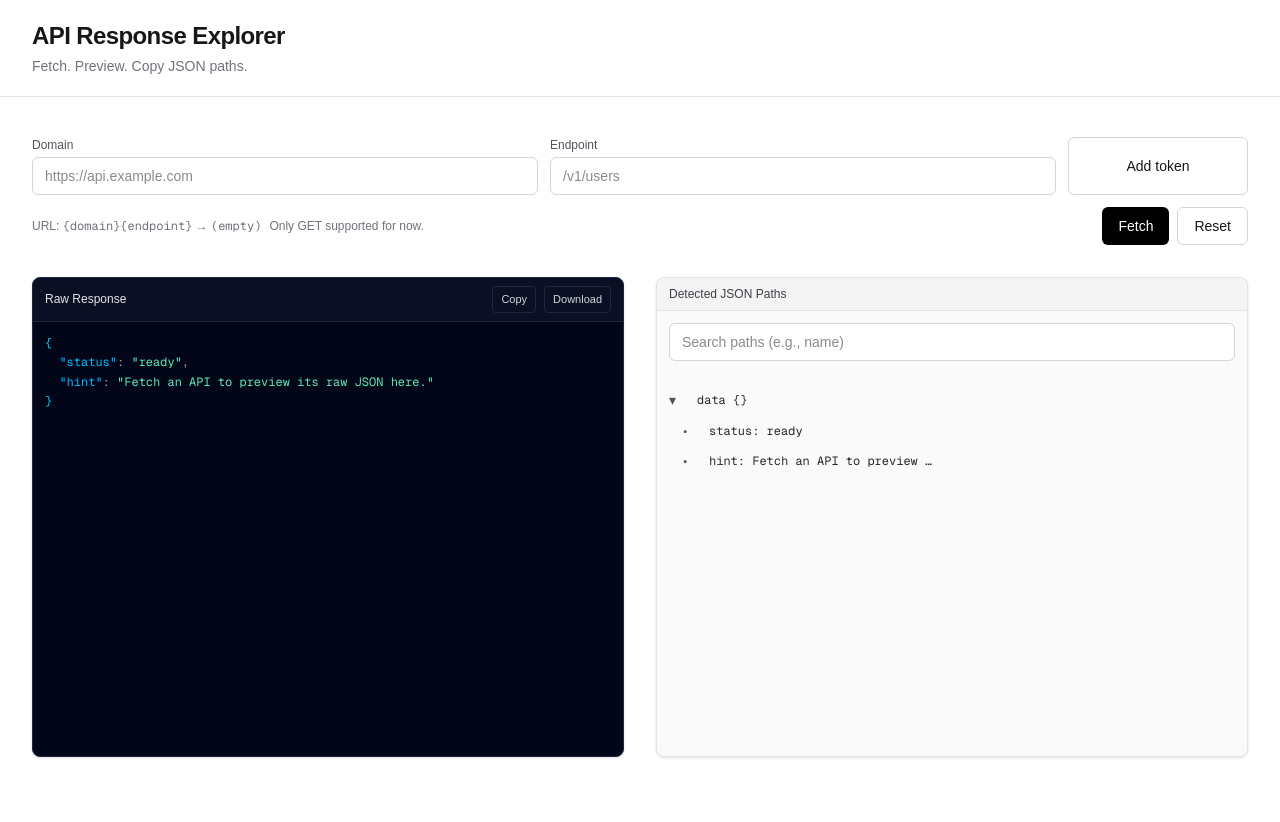
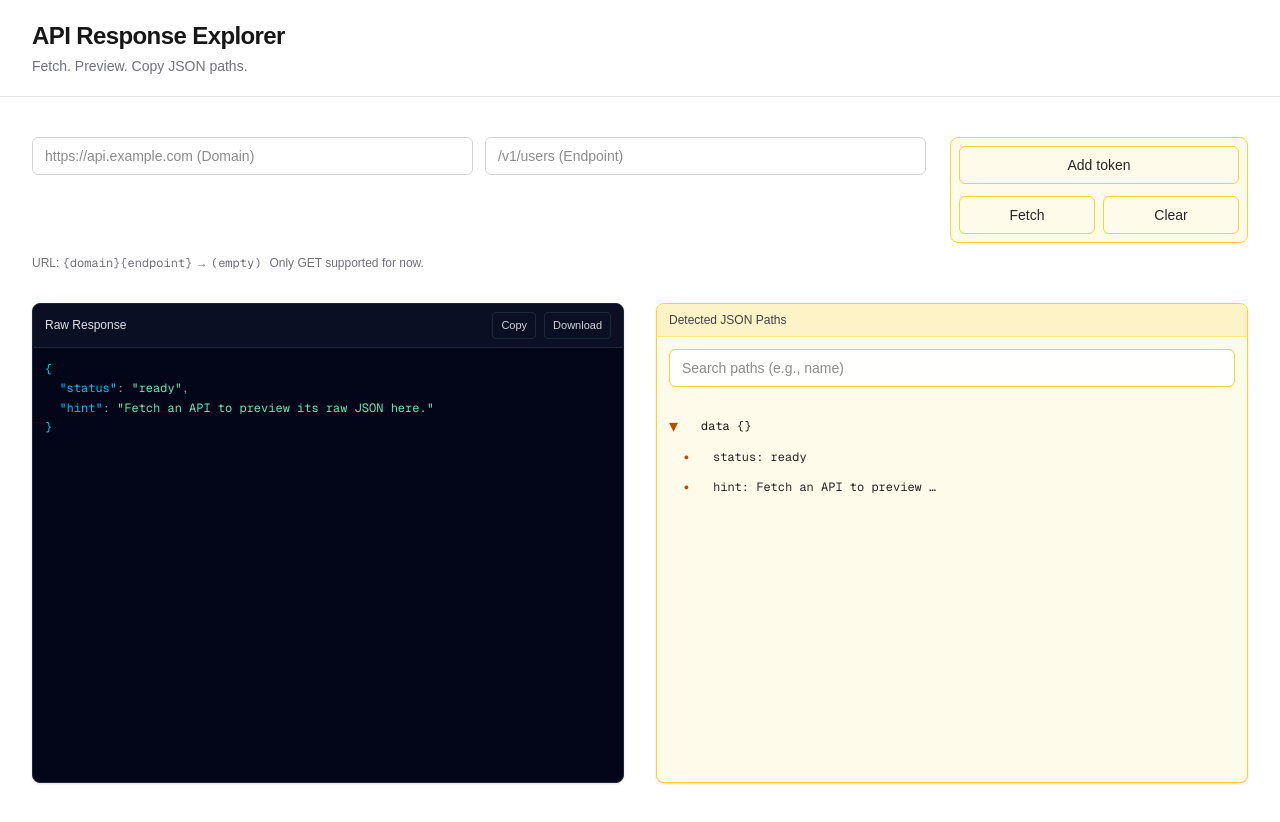
Before and after one commit to Shur0v/fetchens, a Next.js app: page / in a window 1280 px wide. Shown: the top 822 px of the page. Built offline with nearby package versions, Linux system fonts and the light colour scheme.

Commit message:
All buttons in one div

```diff
--- a/src/components/AppShell.tsx
+++ b/src/components/AppShell.tsx
@@ -222,26 +222,34 @@ export default function AppShell() {
     const indent = { paddingLeft: `${depth * 12}px` } as const;
     const isBranch = node.type === "object" || node.type === "array";
     const isOpen = expanded.has(node.path);
+    const keyColorByDepth = [
+      "text-stone-900",
+      "text-stone-800",
+      "text-stone-700",
+      "text-stone-700",
+      "text-stone-700",
+    ];
+    const keyColor = keyColorByDepth[depth % keyColorByDepth.length];
     return (
       <div>
-        <div className="group flex items-center justify-between gap-2 rounded-md px-2 py-1 hover:bg-zinc-100" style={indent}>
+        <div className="group flex items-center justify-between gap-2 rounded-md px-2 py-1 hover:bg-amber-100/70" style={indent}>
           <button
             type="button"
             onClick={() => (isBranch ? toggleExpand(node.path) : navigator.clipboard.writeText(node.path).then(() => setToast("Copied path")))}
             className="flex items-center gap-2 text-left text-[12px] text-zinc-800"
           >
             {isBranch ? (
-              <span className="inline-block w-5 text-zinc-600 text-sm">{isOpen ? "▾" : "▸"}</span>
+              <span className="inline-block w-6 text-amber-700 text-lg leading-none">{isOpen ? "▾" : "▸"}</span>
             ) : (
-              <span className="inline-block w-5 text-zinc-600 text-sm">•</span>
+              <span className="inline-block w-6 text-amber-700 text-lg leading-none">•</span>
             )}
-            <span className="font-mono break-words">
+            <span className={`font-mono break-words ${keyColor}`}>
               {node.key}
               {node.type === "array" ? " []" : node.type === "object" ? " {}" : node.valuePreview ? `: ${node.valuePreview}` : ""}
             </span>
           </button>
           <div className="flex items-center gap-2 min-w-0 invisible group-hover:visible">
-            <span className="font-mono text-[11px] text-zinc-500 truncate max-w-[160px] md:max-w-[260px]" title={node.path}>
+            <span className="font-mono text-[11px] text-stone-600 truncate max-w-[160px] md:max-w-[260px]" title={node.path}>
               {node.path}
             </span>
             <button
@@ -250,7 +258,7 @@ export default function AppShell() {
                 await navigator.clipboard.writeText(node.path);
                 setToast("Copied path");
               }}
-              className="text-[11px] text-zinc-600 hover:text-zinc-800 px-2 py-0.5 rounded border border-zinc-300 bg-white"
+              className="text-[11px] text-stone-700 hover:text-stone-900 px-2 py-0.5 rounded border border-amber-300 bg-amber-50"
               title="Copy path"
             >
               Copy
@@ -471,12 +479,15 @@ export default function AppShell() {
           <main className="flex flex-col gap-6 md:gap-8">
             {/* Controls */}
             <section aria-label="Controls" className="flex flex-col gap-3">
-              <div className="grid grid-cols-1 md:[grid-template-columns:1fr_1fr_180px] gap-3">
+              {/* Main 75/25 split with 24px gap */}
+              <div className="grid grid-cols-1 md:[grid-template-columns:3fr_1fr] gap-6 items-start">
+                {/* Left: inputs and token */}
+                <div className="flex flex-col gap-3">
+                  <div className="grid grid-cols-1 md:grid-cols-2 gap-3">
                     <div className="flex flex-col gap-1">
-                  <label className="text-xs text-zinc-600">Domain</label>
                       <input
                         type="url"
-                    placeholder="https://api.example.com"
+                        placeholder="https://api.example.com (Domain)"
                         value={domain}
                         onChange={(e) => setDomain(e.target.value)}
                         className={`w-full rounded-md border px-3 py-2 text-sm outline-none focus:ring-0 focus:border-[0.8px] ${
@@ -486,10 +497,9 @@ export default function AppShell() {
                     </div>
 
                     <div className="flex flex-col gap-1">
-                  <label className="text-xs text-zinc-600">Endpoint</label>
                       <input
                         type="text"
-                    placeholder="/v1/users"
+                        placeholder="/v1/users (Endpoint)"
                         value={endpoint}
                         onChange={(e) => setEndpoint(e.target.value)}
                         className={`w-full rounded-md border px-3 py-2 text-sm outline-none focus:ring-0 focus:border-[0.8px] ${
@@ -497,35 +507,11 @@ export default function AppShell() {
                         }`}
                       />
                     </div>
-
-                {/* Add/Hide token toggle button (inline on md+, wide and full-height) */}
-                <div className="hidden md:block self-stretch">
-                  <button
-                    type="button"
-                    onClick={() => setShowAuthControls((v) => !v)}
-                    className="h-full w-full rounded-md border border-zinc-300 text-sm font-medium hover:bg-zinc-800 hover:text-white focus:outline-none focus:ring-2 focus:ring-black"
-                  >
-                    {showAuthControls ? "Hide token" : "Add token"}
-                  </button>
-                </div>
                   </div>
 
-              {/* Mobile: token toggle below inputs (centered) */}
-              <div className="md:hidden flex items-center justify-center">
-                <button
-                  type="button"
-                  onClick={() => setShowAuthControls((v) => !v)}
-                  className="w-full rounded-md border border-zinc-300 px-4 py-2 text-sm font-medium hover:bg-zinc-800 hover:text-white focus:outline-none focus:ring-2 focus:ring-black"
-                >
-                  {showAuthControls ? "Hide token" : "Add token"}
-                </button>
-              </div>
-
-              {/* Auth Token (collapsible) */}
+                  {/* Auth Token inline strip */}
                   {showAuthControls && (
-                <div className="flex flex-col gap-1">
-                  <label className="text-xs text-zinc-600">Auth Token (optional)</label>
-                  <div className="flex items-center gap-2">
+                    <div className="rounded-md border border-zinc-700/60 bg-zinc-900 p-2 flex items-center gap-2">
                       <select
                         value={tokenType}
                         onChange={(e) =>
@@ -569,7 +555,7 @@ export default function AppShell() {
                         placeholder="••••••••"
                         value={token}
                         onChange={(e) => setToken(e.target.value)}
-                      className="w-full rounded-md border border-zinc-300 px-3 py-2 text-sm outline-none focus:ring-2 focus:ring-black"
+                        className="flex-1 rounded-md border border-zinc-300 px-3 py-2 text-sm outline-none focus:ring-2 focus:ring-black"
                       />
                       <button
                         type="button"
@@ -579,29 +565,68 @@ export default function AppShell() {
                         {showToken ? "Hide" : "Show"}
                       </button>
                     </div>
+                  )}
                 </div>
-              )}
+
+                {/* Right: actions box (25%) */}
+                <div className="hidden md:flex flex-col gap-2 rounded-lg border border-amber-300 bg-amber-50 p-2">
+                  <button
+                    type="button"
+                    onClick={() => setShowAuthControls((v) => !v)}
+                    className="w-full rounded-md border border-amber-300 bg-amber-50 px-3 py-2 text-sm font-medium text-stone-800 hover:bg-amber-100 hover:text-stone-900 focus:outline-none focus:ring-2 focus:ring-amber-300"
+                  >
+                    {showAuthControls ? "Hide token" : "Add token"}
+                  </button>
+                  <div className="mt-1 flex gap-2">
+                    <button
+                      onClick={onFetch}
+                      disabled={isLoading}
+                      className="w-full rounded-md border border-amber-300 bg-amber-50 px-3 py-2 text-sm font-medium text-stone-800 hover:bg-amber-100 hover:text-stone-900 disabled:opacity-50 focus:outline-none focus:ring-2 focus:ring-amber-300"
+                    >
+                      {isLoading ? "Fetching..." : "Fetch"}
+                    </button>
+                    <button
+                      onClick={onReset}
+                      className="w-full rounded-md border border-amber-300 bg-amber-50 px-3 py-2 text-sm font-medium text-stone-800 hover:bg-amber-100 hover:text-stone-900 focus:outline-none focus:ring-2 focus:ring-amber-300"
+                    >
+                      Clear
+                    </button>
+                  </div>
+                </div>
+              </div>
+
+              {/* Mobile actions box */}
+              <div className="md:hidden rounded-lg border border-amber-300 bg-amber-50 p-2 flex flex-col gap-2">
+                <button
+                  type="button"
+                  onClick={() => setShowAuthControls((v) => !v)}
+                  className="w-full rounded-md border border-amber-300 bg-amber-50 px-3 py-2 text-sm font-medium text-stone-800 hover:bg-amber-100 hover:text-stone-900 focus:outline-none focus:ring-2 focus:ring-amber-300"
+                >
+                  {showAuthControls ? "Hide token" : "Add token"}
+                </button>
+                <div className="flex gap-2">
+                  <button
+                    onClick={onFetch}
+                    disabled={isLoading}
+                    className="w-full rounded-md border border-amber-300 bg-amber-50 px-3 py-2 text-sm font-medium text-stone-800 hover:bg-amber-100 hover:text-stone-900 disabled:opacity-50 focus:outline-none focus:ring-2 focus:ring-amber-300"
+                  >
+                    {isLoading ? "Fetching..." : "Fetch"}
+                  </button>
+                  <button
+                    onClick={onReset}
+                    className="w-full rounded-md border border-amber-300 bg-amber-50 px-3 py-2 text-sm font-medium text-stone-800 hover:bg-amber-100 hover:text-stone-900 focus:outline-none focus:ring-2 focus:ring-amber-300"
+                  >
+                    Clear
+                  </button>
+                </div>
+              </div>
 
               <div className="flex flex-col sm:flex-row sm:items-center gap-2">
                 <div className="text-xs text-zinc-500">
                   URL: <span className="font-mono">{`{domain}{endpoint}`}</span> → <span className="font-mono">{composedUrl || "(empty)"}</span>
                   <span className="ml-2">Only GET supported for now.</span>
                 </div>
-                <div className="sm:ml-auto flex gap-2">
-                  <button
-                    onClick={onFetch}
-                    disabled={isLoading}
-                    className="rounded-md bg-black text-white px-4 py-2 text-sm hover:bg-zinc-800 disabled:opacity-50 focus:outline-none focus:ring-2 focus:ring-black"
-                  >
-                    {isLoading ? "Fetching..." : "Fetch"}
-                  </button>
-                  <button
-                    onClick={onReset}
-                    className="rounded-md border border-zinc-300 px-4 py-2 text-sm hover:bg-zinc-800 hover:text-white focus:outline-none focus:ring-2 focus:ring-black"
-                  >
-                    Reset
-                  </button>
-                </div>
+                {/* Action buttons moved to the right-side box */}
               </div>
 
               {(error || domainInvalid || endpointInvalid || statusCode) && (
@@ -710,9 +735,9 @@ export default function AppShell() {
                 )}
               </div>
 
-              {/* Path Detector - Light theme */}
-              <div className="rounded-lg border border-zinc-200 bg-zinc-50 min-h-[360px] lg:min-h-[480px] flex flex-col shadow-sm">
-                <div className="flex items-center justify-between gap-3 border-b border-zinc-200 bg-zinc-100 px-3 py-2 rounded-t-lg">
+              {/* Path Detector - Vintage soft theme */}
+              <div className="rounded-lg border border-amber-300 bg-amber-50 min-h-[360px] lg:min-h-[480px] flex flex-col shadow-sm">
+                <div className="flex items-center justify-between gap-3 border-b border-amber-200 bg-amber-100 px-3 py-2 rounded-t-lg">
                   <h3 className="text-xs font-medium text-zinc-700">Detected JSON Paths</h3>
                 </div>
                 <div className="p-3">
@@ -723,13 +748,13 @@ export default function AppShell() {
                       placeholder="Search paths (e.g., name)"
                       value={pathSearch}
                       onChange={(e) => setPathSearch(e.target.value)}
-                      className="w-full rounded-md border border-zinc-300 bg-white px-3 py-2 text-sm outline-none focus:ring-2 focus:ring-black"
+                      className="w-full rounded-md border border-amber-300 bg-white/90 px-3 py-2 text-sm outline-none focus:ring-2 focus:ring-amber-300"
                     />
                     {pathSearch && (
                       <button
                         type="button"
                         onClick={() => setPathSearch("")}
-                        className="text-xs text-zinc-600 hover:underline"
+                        className="text-xs text-stone-700 hover:underline"
                         title="Clear"
                       >
                         × Clear
@@ -739,16 +764,16 @@ export default function AppShell() {
                 </div>
                 <div className="flex-1 overflow-auto px-3 pb-3">
                   {isLoading ? (
-                    <div className="flex items-center gap-2 text-zinc-600 text-xs">
+                    <div className="flex items-center gap-2 text-stone-700 text-xs">
                       <span className="inline-block h-3 w-3 rounded-full border-2 border-zinc-500 border-t-transparent animate-spin"></span>
                       Fetching…
                     </div>
                   ) : !parsedObject ? (
-                    <p className="text-xs text-zinc-500">No paths yet. Paths will appear once we fetch a valid JSON response.</p>
+                    <p className="text-xs text-stone-600">No paths yet. Paths will appear once we fetch a valid JSON response.</p>
                   ) : !filteredTree ? (
-                    <p className="text-xs text-zinc-500">No paths match your search.</p>
+                    <p className="text-xs text-stone-600">No paths match your search.</p>
                   ) : (
-                    <div className="text-[12px] text-zinc-800 font-mono">
+                    <div className="text-[12px] text-stone-800 font-mono">
                       <JsonTreeView node={filteredTree} depth={0} />
                     </div>
                   )}
```
Lines whose indentation alone changed are shown as unchanged.
